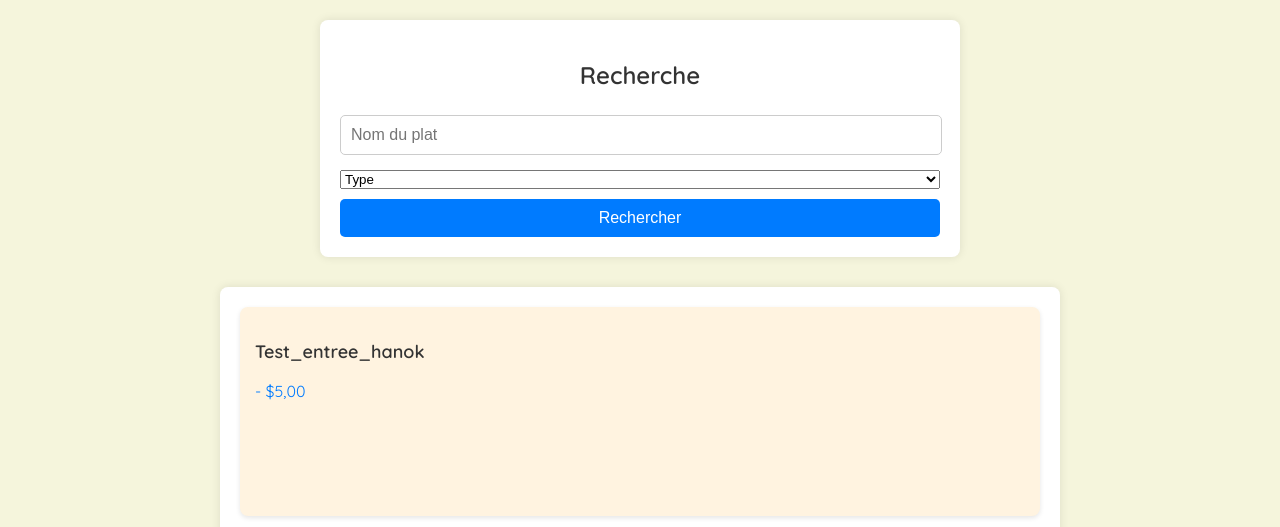
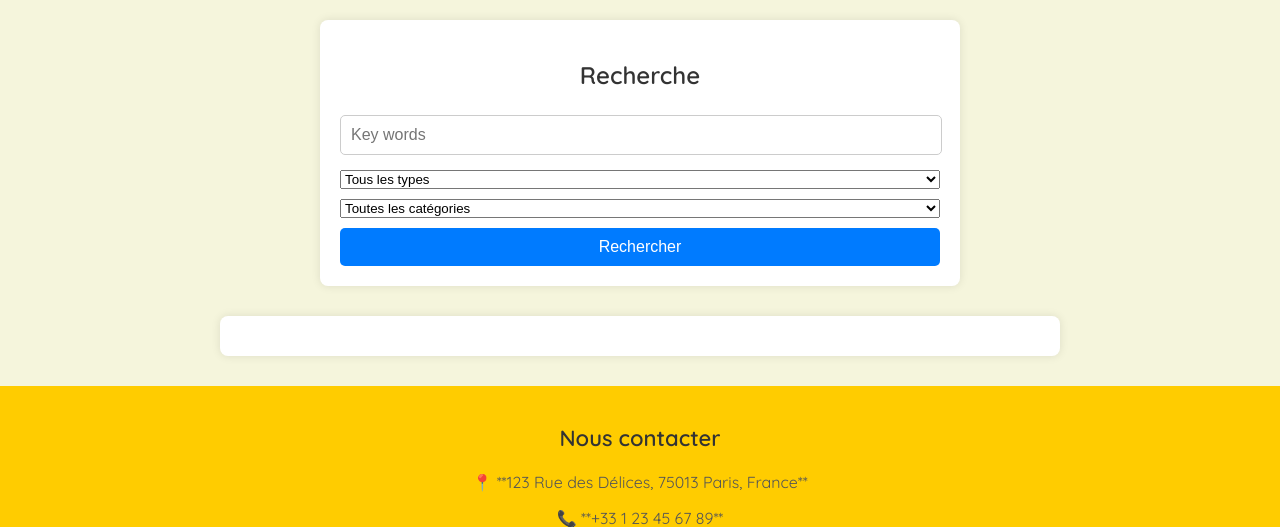
Before and after one commit to chrmil/misso, a Django app: page /recherche/ in a window 1280 px wide. Shown: the part 82-609 px from the top of the page. Run offline with Django 5.2, Linux system fonts and the light colour scheme; data comes from the database, SQL or seed files in the repository.

Commit message:
feature: multi filtres

```diff
--- a/utilisateurs/templates/utilisateurs/recherche.html
+++ b/utilisateurs/templates/utilisateurs/recherche.html
@@ -38,12 +38,31 @@
             <h2>Recherche</h2>
             <form method="post" action="{% url 'recherche' %}">
                 {% csrf_token %}
-                <input type="text" name="name" placeholder="Nom du plat">
-                <select name="type">
-                    <option value="default">Type</option>
-                    <option value="plat">Plat</option>
-                    <option value="boisson">Boisson</option>
+                <input type="text" name="name" placeholder="Key words">
+
+                <select name="type" onchange="this.form.submit()">
+                    <option value="default" {% if type == "default" %}selected{% endif %}>Tous les types</option>
+                    <option value="plat" {% if type == "plat" %}selected{% endif %}>Plat</option>
+                    <option value="boisson" {% if type == "boisson" %}selected{% endif %}>Boisson</option>
                 </select>
+
+                <select name="categorie">
+                    <option value="default">Toutes les catégories</option>
+                    {% if type == "plat" %}
+                        {% for categorie in categoriesPlats %}
+                            <option value="{{ categorie.id }}" {% if categorie.id|stringformat:"s" == categorie_selected %}selected{% endif %}>
+                                {{ categorie.nom }}
+                            </option>
+                        {% endfor %}
+                    {% elif type == "boisson" %}
+                        {% for categorie in categoriesBoissons %}
+                            <option value="{{ categorie.id }}" {% if categorie.id|stringformat:"s" == categorie_selected %}selected{% endif %}>
+                                {{ categorie.nom }}
+                            </option>
+                        {% endfor %}
+                    {% endif %}
+                </select>
+
                 <button type="submit" class="btn">Rechercher</button>
             </form>
         </div>
--- a/utilisateurs/views.py
+++ b/utilisateurs/views.py
@@ -22,10 +22,9 @@ def histoire(request):
     return render(request, 'utilisateurs/histoire.html')
 
 def recherche(request):
-    plats = Plat.objects.all()
-    boissons = Boisson.objects.all()
+    plats = Plat.objects.none()
+    boissons = Boisson.objects.none()
     restaurants = Restaurant.objects.all()
-    menus = Menu.objects.all()
     categoriesPlats = CategoriePlat.objects.all()
     categoriesBoissons = CategorieBoisson.objects.all()
     accompagnementsPlats = AccompagnementPlat.objects.all()
@@ -33,18 +32,30 @@ def recherche(request):
 
     if request.method == "POST":
         query = request.POST.get("name")
-        search_type = request.POST.get("type")
+        type = request.POST.get("type")
+        categorie = request.POST.get("categorie")
 
-        if search_type == "default" or search_type == "plat":
+        if type == "default" or type == "plat":
             plats = Plat.objects.filter(Q(nom__icontains=query) | Q(description__icontains=query))
-        else:
-            plats = Plat.objects.none()
-        if search_type == "default" or search_type == "boisson":
+            if categorie != "default":
+                plats = plats.filter(categorie=categorie)
+
+        if type == "default" or type == "boisson":
             boissons = Boisson.objects.filter(Q(nom__icontains=query) | Q(description__icontains=query))
-        else:
-            boissons = Boisson.objects.none()
+            if categorie != "default":
+                boissons = boissons.filter(categorie=categorie)
 
-    return render(request, 'utilisateurs/recherche.html', { 'restaurants': restaurants,'menus': menus, 'categoriesPlats': categoriesPlats, 'categoriesBoissons': categoriesBoissons, 'plats': plats, 'accompagnementsPlats':accompagnementsPlats,'boissons':boissons,'accompagnementsBoissons':accompagnementsBoissons})
+    else:
+        type = "default"
+
+    return render(request, 'utilisateurs/recherche.html', {'type': type,
+                                                           'restaurants': restaurants,
+                                                           'categoriesPlats': categoriesPlats,
+                                                           'categoriesBoissons': categoriesBoissons,
+                                                           'plats': plats,
+                                                           'accompagnementsPlats':accompagnementsPlats,
+                                                           'boissons':boissons,
+                                                           'accompagnementsBoissons':accompagnementsBoissons})
 
 def inscription(request):
     if request.user.is_authenticated:  # Vérifie si l'utilisateur est connecté
```
